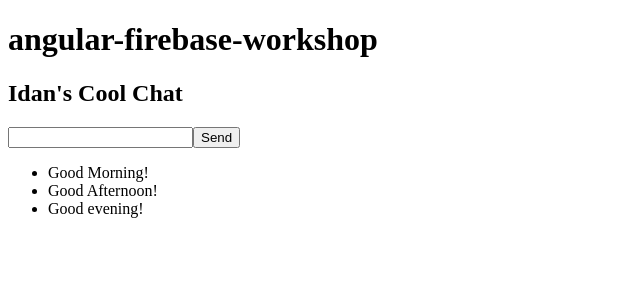
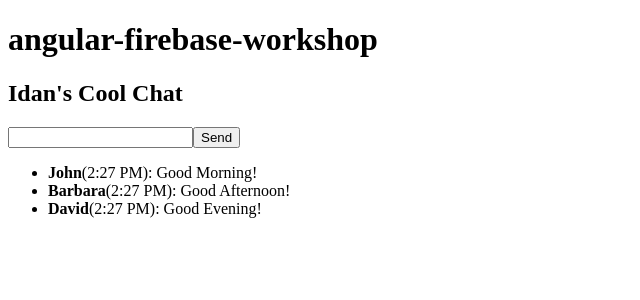
Before and after one commit to IdanCo/angular-firebase-workshop, an Angular app: page / in a window 1280 px wide. Shown: the top 300 px of the page, without its empty margins (0-640 px from the left). Built offline with nearby package versions, Linux system fonts and the light colour scheme.

Commit message:
convert messages to objects

```diff
--- a/src/app/chat/chat.component.html
+++ b/src/app/chat/chat.component.html
@@ -2,5 +2,9 @@
 <button (click)="onSend(messageText.value)">Send</button>
 
 <ul>
-  <li *ngFor="let message of messages">{{ message }}</li>
+  <li *ngFor="let message of messages">
+    <strong>{{ message.user }}</strong>
+    <span>({{ message.createdAt | date:'shortTime' }})</span>:
+    <span>{{ message.text }}</span>
+  </li>
 </ul>
--- a/src/app/chat/chat.component.ts
+++ b/src/app/chat/chat.component.ts
@@ -1,4 +1,10 @@
 import { Component, OnInit } from '@angular/core';
+
+interface Message {
+  user: string;
+  text: string;
+  createdAt: Date;
+}
 
 @Component({
   selector: 'app-chat',
@@ -6,10 +12,22 @@
   styleUrls: ['./chat.component.css']
 })
 export class ChatComponent implements OnInit {
-  messages: string[] = [
-    'Good Morning!',
-    'Good Afternoon!',
-    'Good evening!',
+  messages: Message[] = [
+    {
+      user: 'John',
+      text: 'Good Morning!',
+      createdAt: new Date()
+    },
+    {
+      user: 'Barbara',
+      text: 'Good Afternoon!',
+      createdAt: new Date()
+    },
+    {
+      user: 'David',
+      text: 'Good Evening!',
+      createdAt: new Date()
+    },
   ];
 
   constructor() { }
@@ -18,6 +36,12 @@
   }
 
   onSend(messageText: string) {
-    this.messages.push(messageText);
+    const message: Message = {
+      user: 'Idan',
+      text: messageText,
+      createdAt: new Date()
+    };
+
+    this.messages.push(message);
   }
 }
```
